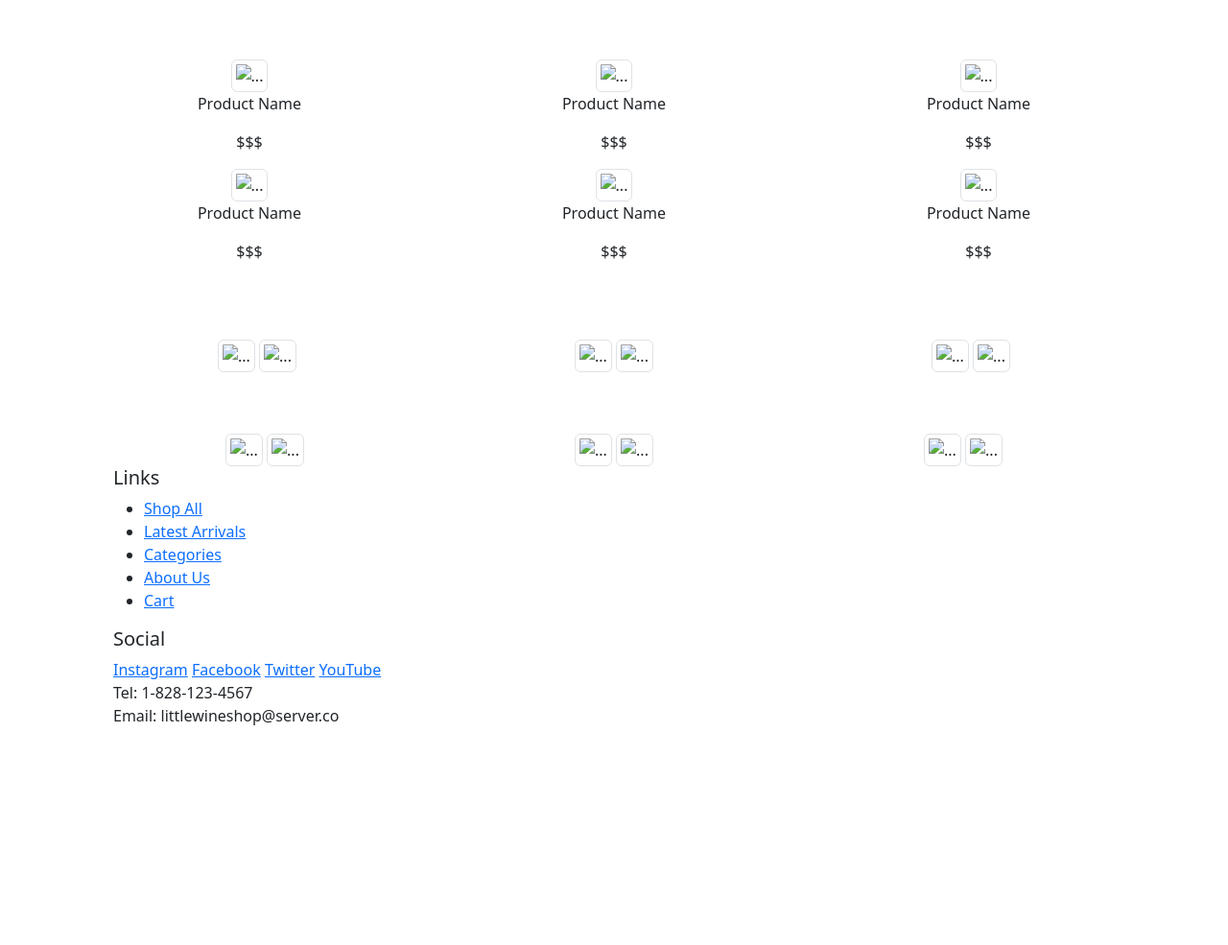
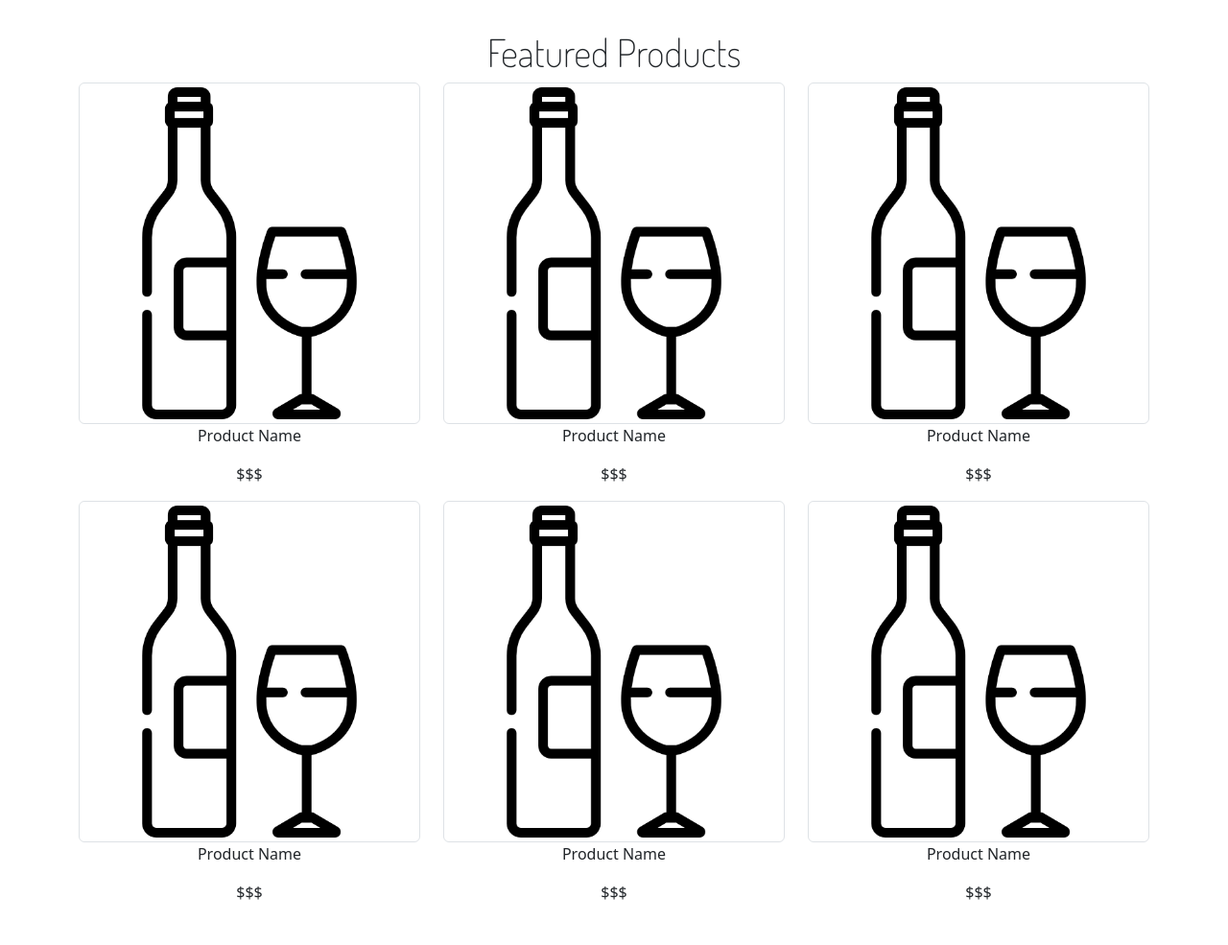
Before and after one commit to zdotg/the_little_wine_shop, a website: page index.html in a window 1280 px wide. Shown: the part 939-1924 px from the top of the page at 96% size. Before the commit the page ends 1761 px from the top, so only its background shows below. Drawn offline with nearby package versions, Linux system fonts and the light colour scheme.

Commit message:
Added images in place of empty images. Arranged footer

```diff
--- a/index.html
+++ b/index.html
@@ -26,10 +26,12 @@
             </div>
             <div class="col-2 header-search__wrapper">
                 <div class="header-search">
+                    <div>
                         <form class="d-flex" role="search">
                             <input class="form-control me-2" type="search" placeholder="Search" aria-label="Search">
-                        <button class="btn btn-outline-success" type="submit">Search</button>
+                            <button class="btn btn-primary btn-sm" type="submit">Search</button>
                         </form>
+                    </div>
                 </div>
             </div>
         </div>
@@ -46,7 +48,8 @@
                     <h1><strong>The Little Wine Shop</strong> </h1>
                     <h2 class="text-muted">your neighbergood wine stop</h2>
                 </div>
-                <nav class="col-6 navbar navbar-expand-lg text-center">
+                <nav class="col-6 navbar navbar-expand-lg">
+                    <div class="container-fluid mt-3">
                         <ul class="navbar-nav mr-auto">
                             <li class="nav-item active"><a class="nav-link" href="#">Shop All</a></li>
                             <li class="nav-item"><a class="nav-link" href="#">Latest Arrivals</a></li>
@@ -54,6 +57,7 @@
                             <li class="nav-item"></li><a class="nav-link" href="#">About Us</a></li>
                             <li class="nav-item"><a class="nav-link" href="#">Cart</a></li>
                         </ul>
+                    </div>
                 </nav>
                 <img src="img/winebanner.jpeg" class="sticky-top mw-100 mh-100" alt="Lineup of Natural wine bottles">
             </div>
@@ -61,89 +65,115 @@
     </header>
 
     <!-- Featured Section -->
-    <div class="container featured-container">
+    <div class="container featured-container mt-4">
+        <h1 class="display-6 text-center">Featured Products</h1>
         <div class="row text-center">
             <div class="col-4">
-                <img src="..." class="img-thumbnail" alt="...">
+                <img src="img/btl.png" class="img-thumbnail" alt="...">
                 <p>Product Name</p>
                 <p>$$$</p>
             </div>
             <div class="col-4">
-                <img src="..." class="img-thumbnail" alt="...">
+                <img src="img/btl.png" class="img-thumbnail" alt="...">
                 <p>Product Name</p>
                 <p>$$$</p>
             </div>
             <div class="col-4">
-                <img src="..." class="img-thumbnail" alt="...">
+                <img src="img/btl.png" class="img-thumbnail" alt="...">
                 <p>Product Name</p>
                 <p>$$$</p>
             </div>
             <div class="col-4">
-                <img src="..." class="img-thumbnail" alt="...">
+                <img src="img/btl.png" class="img-thumbnail" alt="...">
                 <p>Product Name</p>
                 <p>$$$</p>
             </div>
             <div class="col-4">
-                <img src="..." class="img-thumbnail" alt="...">
+                <img src="img/btl.png" class="img-thumbnail" alt="...">
                 <p>Product Name</p>
                 <p>$$$</p>
             </div>
             <div class="col-4">
-                <img src="..." class="img-thumbnail" alt="...">
+                <img src="img/btl.png" class="img-thumbnail" alt="...">
                 <p>Product Name</p>
                 <p>$$$</p>
             </div>
         </div>
 
+        <!-- Miscellaneous Filler -->
+        <div class="row">
+            <div class="col">
+                <img src="" alt="">
+            </div>
+            <div class="col">
+                <img src="" alt="">
+            </div>
+        </div>
+
         <!-- Categories Section -->
         <div class="container categories-container">
+            <h1 class="display-6 text-center">Categories</h1>
             <div class="row text-center">
-                <div class="col">
-                    <img src="..." class="img-thumbnail" alt="...">
-                    <img src="..." class="img-thumbnail" alt="...">
+                <div class="col-4 pb-2">
+                    <img src="img/btl.png" class="img-thumbnail" alt="...">
                 </div>
-                <div class="col">
-                    <img src="..." class="img-thumbnail" alt="...">
-                    <img src="..." class="img-thumbnail" alt="...">
+                <div class="col-4">
+                    <img src="img/btl.png" class="img-thumbnail" alt="...">
                 </div>
-                <div class="col">
-                    <img src="..." class="img-thumbnail" alt="...">
-                    <img src="..." class="img-thumbnail" alt="...">
+                <div class="col-4">
+                    <img src="img/btl.png" class="img-thumbnail" alt="...">
+                </div>
+                <div class="col-4">
+                    <img src="img/btl.png" class="img-thumbnail" alt="...">
+                </div>
+                <div class="col-4">
+                    <img src="img/btl.png" class="img-thumbnail" alt="...">
+                </div>
+                <div class="col-4">
+                    <img src="img/btl.png" class="img-thumbnail" alt="...">
                 </div>
             </div>
 
             <!-- Social Feed Section -->
             <div class="container social-container">
+                <h1 class="display-6 text-center">Social</h1>
                 <div class="row text-center">
-                    <div class="col">
-                        <img src="..." class="img-thumbnail" alt="...">
-                        <img src="..." class="img-thumbnail" alt="...">
+                    <div class="col-3">
+                        <img src="img/btl.png" class="img-thumbnail" alt="...">
                     </div>
-                    <div class="col">
-                        <img src="..." class="img-thumbnail" alt="...">
-                        <img src="..." class="img-thumbnail" alt="...">
+                    <div class="col-3">
+                        <img src="img/btl.png" class="img-thumbnail" alt="...">
                     </div>
-                    <div class="col">
-                        <img src="..." class="img-thumbnail" alt="...">
-                        <img src="..." class="img-thumbnail" alt="...">
+                    <div class="col-3">
+                        <img src="img/btl.png" class="img-thumbnail" alt="...">
+                    </div>
+                    <div class="col-3">
+                        <img src="img/btl.png" class="img-thumbnail" alt="...">
+                    </div>
+                    <div class="col-3">
+                        <img src="img/btl.png" class="img-thumbnail" alt="...">
+                    </div>
+                    <div class="col-3">
+                        <img src="img/btl.png" class="img-thumbnail" alt="...">
+                    </div>
+                    <div class="col-3">
+                        <img src="img/btl.png" class="img-thumbnail" alt="...">
+                    </div>
+                    <div class="col-3">
+                        <img src="img/btl.png" class="img-thumbnail" alt="...">
                     </div>
                 </div>
-
-
-
-                <footer class="container">
+                <footer class="container pt-3">
                     <div class="row">
-                        <div>
+                        <div class="col text-start">
                             <h5>Links</h5>
-                            <ul>
-                                <li><a href="#">Shop All</a></li>
-                                <li><a href="#">Latest Arrivals</a></li>
-                                <li><a href="#">Categories</a></li>
-                                <li><a href="#">About Us</a></li>
-                                <li><a href="#">Cart</a></li>
-                            </ul>
+                            <a href="#">Shop All</a>
+                            <a href="#">Latest Arrivals</a>
+                            <a href="#">Categories</a>
+                            <a href="#">About Us</a>
+                            <a href="#">Cart</a>
                         </div>
-                        <div>
+                        <div class="col text-end">
                             <h5>Social</h5>
                             <a href="http://instagram.com/">Instagram</a>
                             <a href="http://facebook.com/">Facebook</a>
```
Also changed, not shown: img/btl.png (added). Lines whose indentation alone changed are shown as unchanged.
